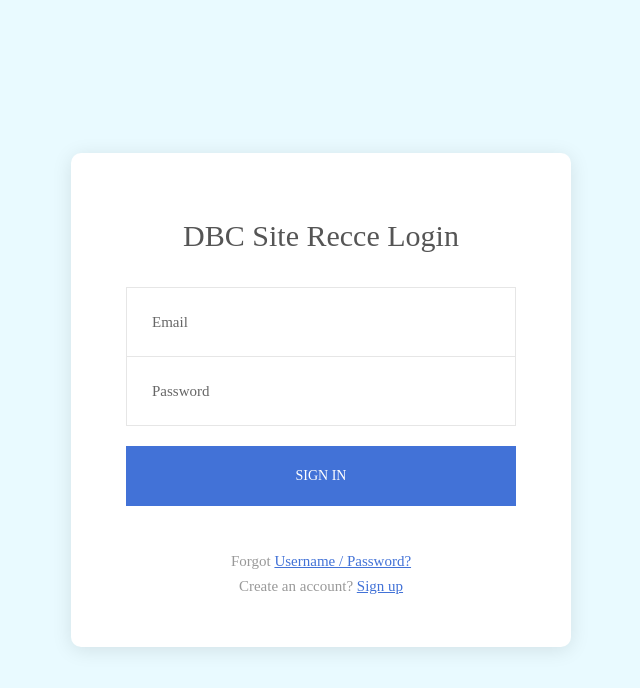
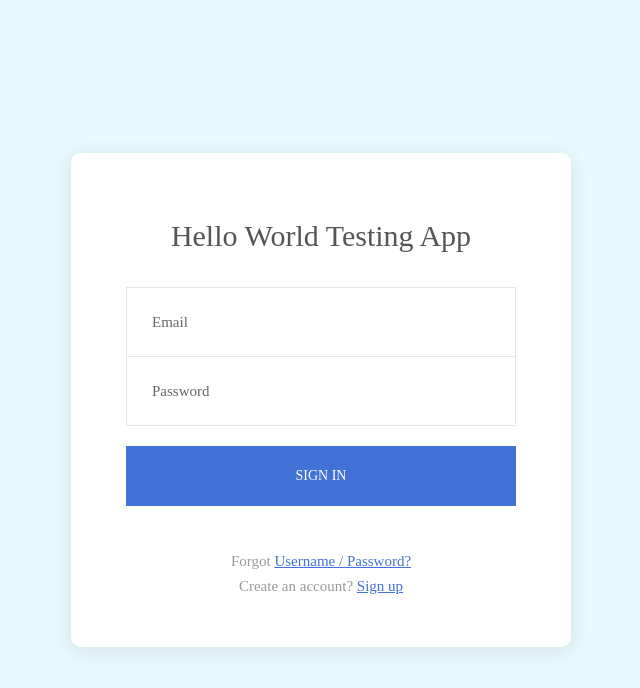
Before and after one commit to fonghanken/dbc-web-app, a plain HTML site: page index.html in a window 1280 px wide. Shown: the whole page, without its empty margins (319-959 px from the left). Drawn offline with Linux system fonts and the light colour scheme; a web font is replaced by a local one.

Commit message:
Updating a new text

```diff
--- a/index.html
+++ b/index.html
@@ -17,7 +17,7 @@
 			<div class="wrap-login100 p-l-55 p-r-55 p-t-65 p-b-50">
 				<form class="login100-form validate-form">
 					<span class="login100-form-title p-b-33">
-						DBC Site Recce Login
+						Hello World Testing App
 					</span>
 
 					<div class="wrap-input100 validate-input" data-validate = "Valid email is required: ex@abc.xyz">
```
